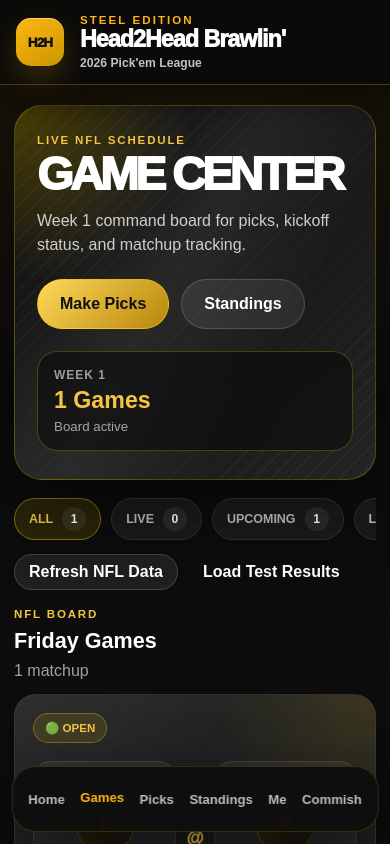
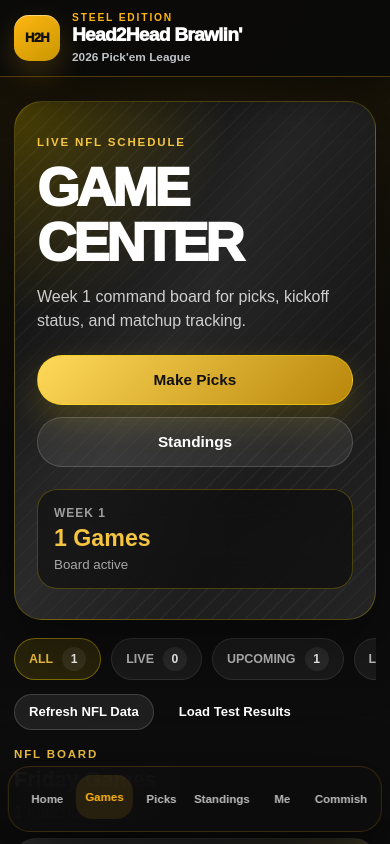
Before and after one commit to jidajanah-oss/Head2Head-Brawlin, a React (Vite) app: page /games in a window 390 px wide. Shown: the top 844 px of the page. Built offline with nearby package versions, Linux system fonts and the light colour scheme.

Commit message:
Sprint 16 - Steel Edition layout stabilization

```diff
--- a/src/components/steel/steel.css
+++ b/src/components/steel/steel.css
@@ -5,6 +5,27 @@
     linear-gradient(180deg, rgba(255, 255, 255, 0.08), rgba(255, 255, 255, 0.03)),
     #111111;
   box-shadow: 0 18px 45px rgba(0, 0, 0, 0.26);
+  transition:
+    transform 160ms ease,
+    border-color 160ms ease,
+    background 160ms ease,
+    box-shadow 160ms ease;
+}
+
+.steel-ui-card--elevated {
+  box-shadow: 0 24px 70px rgba(0, 0, 0, 0.38);
+}
+
+.steel-ui-card--gold {
+  border-color: rgba(255, 215, 0, 0.24);
+  background:
+    radial-gradient(circle at top right, rgba(255, 215, 0, 0.14), transparent 34%),
+    linear-gradient(180deg, rgba(255, 255, 255, 0.08), rgba(255, 255, 255, 0.03)),
+    #111111;
+}
+
+.steel-ui-card--danger {
+  border-color: rgba(255, 80, 80, 0.28);
 }
 
 .steel-ui-button {
@@ -15,34 +36,90 @@
   font-weight: 900;
   text-decoration: none;
   cursor: pointer;
+  border: 1px solid transparent;
+  transition:
+    transform 160ms ease,
+    background 160ms ease,
+    border-color 160ms ease,
+    box-shadow 160ms ease,
+    opacity 160ms ease;
 }
 
-.steel-ui-button--sm { min-height: 36px; padding: 0 14px; }
-.steel-ui-button--md { min-height: 44px; padding: 0 18px; }
-.steel-ui-button--lg { min-height: 50px; padding: 0 22px; }
+.steel-ui-button:hover:not(:disabled) {
+  transform: translateY(-1px);
+}
+
+.steel-ui-button:focus-visible {
+  outline: 3px solid rgba(255, 215, 0, 0.28);
+  outline-offset: 3px;
+}
+
+.steel-ui-button:disabled,
+.steel-ui-button[aria-disabled="true"] {
+  cursor: not-allowed;
+  opacity: 0.42;
+  transform: none;
+}
+
+.steel-ui-button--sm {
+  min-height: 36px;
+  padding: 0 14px;
+  font-size: 0.82rem;
+}
+
+.steel-ui-button--md {
+  min-height: 44px;
+  padding: 0 18px;
+  font-size: 0.92rem;
+}
+
+.steel-ui-button--lg {
+  min-height: 50px;
+  padding: 0 22px;
+  font-size: 0.96rem;
+}
 
 .steel-ui-button--primary {
-  border: 1px solid rgba(255, 215, 0, 0.5);
+  border-color: rgba(255, 215, 0, 0.5);
   background: linear-gradient(135deg, #ffd95a, #b8860b);
   color: #111111;
+  box-shadow: 0 14px 34px rgba(255, 215, 0, 0.18);
+}
+
+.steel-ui-button--primary:hover:not(:disabled) {
+  box-shadow: 0 18px 44px rgba(255, 215, 0, 0.24);
 }
 
 .steel-ui-button--secondary {
-  border: 1px solid rgba(255, 255, 255, 0.16);
+  border-color: rgba(255, 255, 255, 0.16);
   background: rgba(255, 255, 255, 0.08);
   color: #ffffff;
 }
 
+.steel-ui-button--secondary:hover:not(:disabled) {
+  border-color: rgba(255, 215, 0, 0.34);
+  background: rgba(255, 215, 0, 0.1);
+}
+
 .steel-ui-button--ghost {
-  border: 1px solid transparent;
+  border-color: transparent;
   background: transparent;
   color: #ffffff;
 }
 
+.steel-ui-button--ghost:hover:not(:disabled) {
+  border-color: rgba(255, 255, 255, 0.12);
+  background: rgba(255, 255, 255, 0.06);
+}
+
 .steel-ui-button--danger {
-  border: 1px solid rgba(255, 80, 80, 0.35);
+  border-color: rgba(255, 80, 80, 0.35);
   background: rgba(255, 80, 80, 0.16);
   color: #ffb4b4;
+}
+
+.steel-ui-button--danger:hover:not(:disabled) {
+  background: rgba(255, 80, 80, 0.22);
 }
 
 .steel-ui-badge {
@@ -53,7 +130,9 @@
   border-radius: 999px;
   font-size: 0.72rem;
   font-weight: 900;
+  letter-spacing: 0.04em;
   text-transform: uppercase;
+  white-space: nowrap;
 }
 
 .steel-ui-badge--gold {
@@ -106,11 +185,17 @@
   margin: 0;
   color: #ffffff;
   font-size: 1.35rem;
+  line-height: 1.15;
 }
 
 .steel-ui-section-header p:not(.steel-ui-eyebrow) {
   margin: 8px 0 0;
   color: rgba(255, 255, 255, 0.62);
+  line-height: 1.45;
+}
+
+.steel-ui-section-action {
+  flex: 0 0 auto;
 }
 
 .steel-ui-stat-card {
@@ -139,10 +224,12 @@
 .steel-ui-stat-card strong {
   color: #ffffff;
   font-size: 1.8rem;
+  line-height: 1.05;
 }
 
 .steel-ui-stat-card small {
   color: rgba(255, 255, 255, 0.62);
+  line-height: 1.35;
 }
 
 .steel-ui-hero {
@@ -150,7 +237,7 @@
   overflow: hidden;
   display: grid;
   gap: 22px;
-  padding: 28px 22px;
+  padding: 34px 22px 30px;
   border: 1px solid rgba(255, 215, 0, 0.26);
   border-radius: 28px;
   background:
@@ -183,17 +270,19 @@
 
 .steel-ui-hero h1 {
   margin: 0;
+  padding: 4px 0 2px;
   color: #ffffff;
-  font-size: clamp(2.25rem, 12vw, 4.6rem);
+  font-size: clamp(2.15rem, 11vw, 4.5rem);
   font-weight: 950;
-  line-height: 0.88;
-  letter-spacing: -0.08em;
+  line-height: 1.02;
+  letter-spacing: -0.075em;
   text-transform: uppercase;
+  overflow-wrap: anywhere;
 }
 
 .steel-ui-hero-subtitle {
   max-width: 560px;
-  margin: 14px 0 0;
+  margin: 12px 0 0;
   color: rgba(255, 255, 255, 0.78);
   line-height: 1.5;
 }
@@ -209,6 +298,25 @@
   .steel-ui-hero {
     grid-template-columns: 1fr auto;
     align-items: end;
-    padding: 36px;
+    padding: 42px 36px 36px;
   }
 }
+
+@media (max-width: 520px) {
+  .steel-ui-section-header {
+    flex-direction: column;
+  }
+
+  .steel-ui-hero h1 {
+    font-size: clamp(2rem, 14vw, 3.4rem);
+    letter-spacing: -0.06em;
+  }
+
+  .steel-ui-hero-actions {
+    flex-direction: column;
+  }
+
+  .steel-ui-hero-actions .steel-ui-button {
+    width: 100%;
+  }
+}
--- a/src/styles/app.css
+++ b/src/styles/app.css
@@ -6,6 +6,7 @@
   color: var(--steel-text);
   display: flex;
   flex-direction: column;
+  overflow-x: hidden;
 }
 
 /* HEADER */
@@ -14,7 +15,7 @@
   position: sticky;
   top: 0;
   z-index: 100;
-  padding: 18px 26px;
+  padding: 16px 26px;
   background: rgba(10, 10, 10, 0.94);
   backdrop-filter: blur(18px);
   border-bottom: 1px solid rgba(255, 182, 18, 0.28);
@@ -30,13 +31,12 @@
 }
 
 .brand-mark {
-  width: 58px;
-  height: 58px;
+  width: 56px;
+  height: 56px;
   border-radius: 18px;
   display: grid;
   place-items: center;
-  background:
-    linear-gradient(145deg, #ffb612, #c99700);
+  background: linear-gradient(145deg, #ffb612, #c99700);
   color: #111111;
   font-weight: 1000;
   letter-spacing: -0.06em;
@@ -56,17 +56,17 @@
 
 .app-header h1 {
   margin: 0;
-  font-size: clamp(1.45rem, 3vw, 2.15rem);
+  font-size: clamp(1.35rem, 3vw, 2.05rem);
   font-weight: 1000;
   letter-spacing: -0.04em;
   color: #ffffff;
-  line-height: 1;
+  line-height: 1.08;
 }
 
 .brand-subtitle {
-  margin: 5px 0 0;
+  margin: 4px 0 0;
   color: #bfc3c7;
-  font-size: 0.86rem;
+  font-size: 0.84rem;
   font-weight: 700;
 }
 
@@ -76,7 +76,7 @@
   flex: 1;
   width: min(1400px, 100%);
   margin: 0 auto;
-  padding: 28px 24px 112px;
+  padding: 34px 24px calc(128px + env(safe-area-inset-bottom));
 }
 
 /* CARDS */
@@ -93,7 +93,7 @@
 
 .bottom-nav {
   position: fixed;
-  bottom: 18px;
+  bottom: calc(18px + env(safe-area-inset-bottom));
   left: 50%;
   z-index: 120;
   transform: translateX(-50%);
@@ -107,22 +107,35 @@
   display: flex;
   justify-content: space-evenly;
   align-items: center;
+  padding: 0 10px;
 }
 
 .bottom-nav a {
+  display: inline-flex;
+  align-items: center;
+  justify-content: center;
+  min-width: 56px;
+  min-height: 44px;
+  padding: 0 10px;
+  border-radius: 16px;
   color: #bdbdbd;
   text-decoration: none;
   font-size: 0.82rem;
   font-weight: 900;
-  transition: 180ms ease;
+  transition:
+    color 180ms ease,
+    background 180ms ease,
+    transform 180ms ease;
 }
 
 .bottom-nav a:hover {
   color: #ffffff;
+  background: rgba(255, 255, 255, 0.06);
 }
 
 .bottom-nav a.active {
   color: var(--steel-gold);
+  background: rgba(255, 182, 18, 0.11);
   transform: translateY(-2px);
 }
 
@@ -130,26 +143,47 @@
 
 @media (max-width: 768px) {
   .app-header {
-    padding: 14px 16px;
+    padding: 12px 14px;
+  }
+
+  .brand-lockup {
+    gap: 12px;
   }
 
   .brand-mark {
-    width: 48px;
-    height: 48px;
+    width: 46px;
+    height: 46px;
     border-radius: 15px;
-    font-size: 0.85rem;
+    font-size: 0.82rem;
+  }
+
+  .brand-kicker {
+    font-size: 0.64rem;
   }
 
   .brand-subtitle {
-    font-size: 0.76rem;
+    font-size: 0.74rem;
+  }
+
+  .app-header h1 {
+    font-size: 1.2rem;
   }
 
   .app-main {
-    padding: 20px 14px 108px;
+    padding: 24px 14px calc(116px + env(safe-area-inset-bottom));
   }
 
   .bottom-nav {
+    width: min(720px, 96vw);
     height: 66px;
-    bottom: 12px;
+    bottom: calc(12px + env(safe-area-inset-bottom));
+    border-radius: 22px;
+  }
+
+  .bottom-nav a {
+    min-width: auto;
+    flex: 1;
+    padding: 0 4px;
+    font-size: 0.72rem;
   }
 }
```
